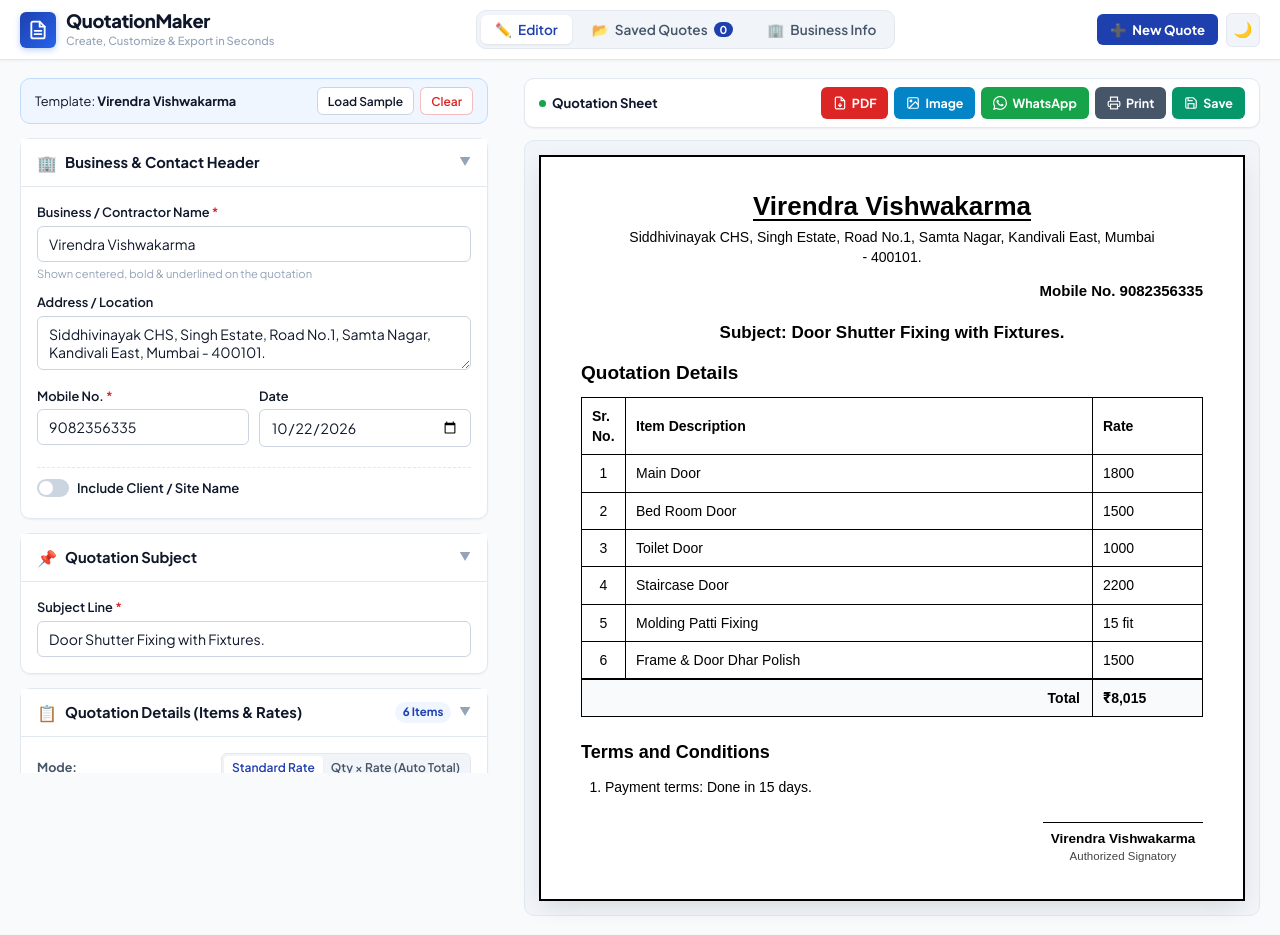
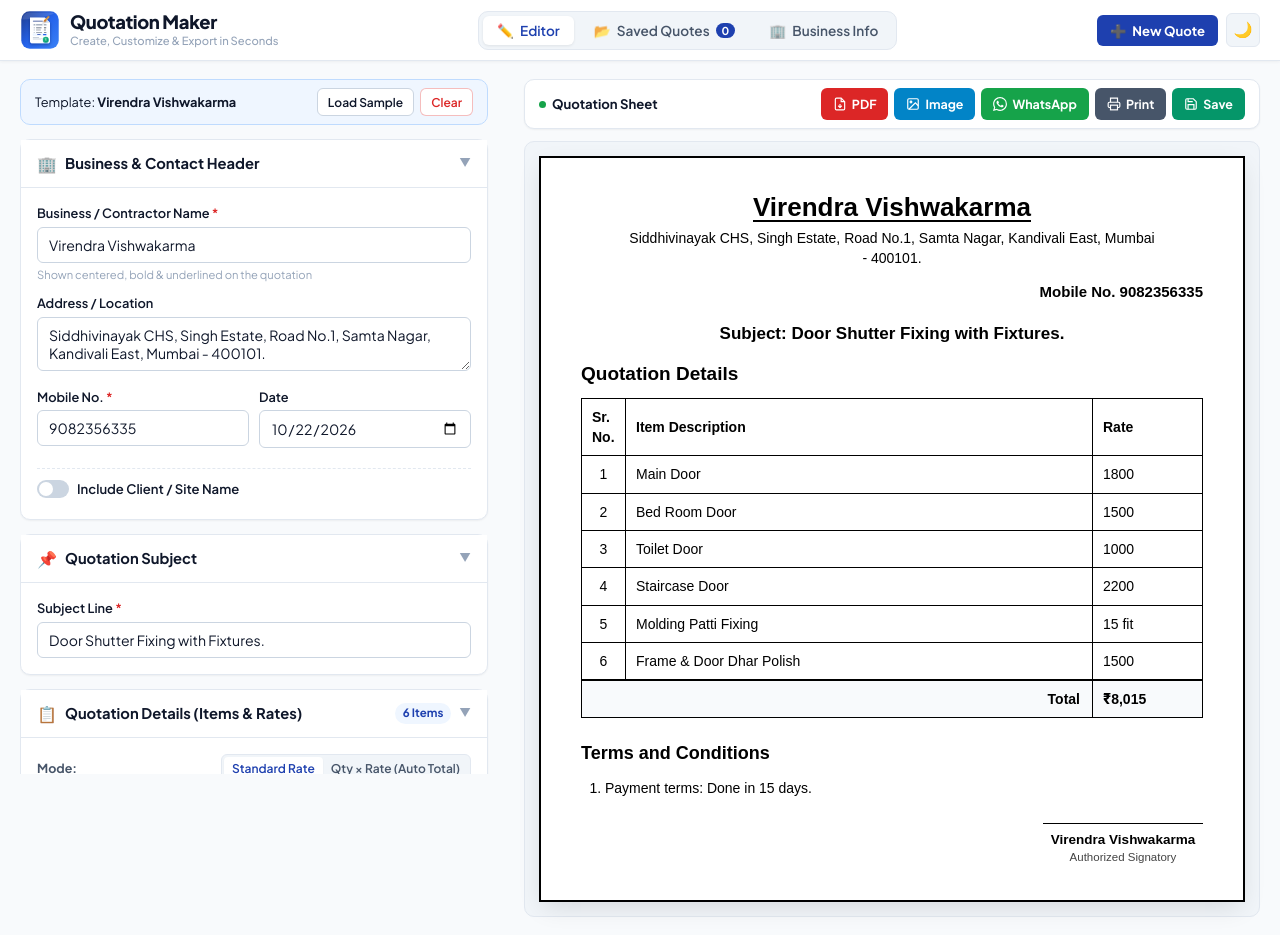
Before and after one commit to ShreeVish31/QuotationMaker, a plain HTML site: page index.html in a window 1280 px wide. Drawn offline with nearby package versions, Linux system fonts and the light colour scheme.

Commit message:
updated the icons

```diff
--- a/index.html
+++ b/index.html
@@ -3,7 +3,7 @@
 <head>
   <meta charset="UTF-8">
   <meta name="viewport" content="width=device-width, initial-scale=1.0, maximum-scale=1.0, user-scalable=no, viewport-fit=cover">
-  <title>QuotationMaker - Fast & Professional Quotation Creator</title>
+  <title>Quotation Maker - Fast & Professional Quotation Creator</title>
 
   <!-- PWA Meta & Manifest -->
   <link rel="manifest" href="./manifest.json">
@@ -11,7 +11,9 @@
   <meta name="apple-mobile-web-app-capable" content="yes">
   <meta name="apple-mobile-web-app-status-bar-style" content="black-translucent">
   <link rel="apple-touch-icon" href="./icon-192.png">
-  <link rel="icon" type="image/png" href="./icon-192.png">
+  <link rel="icon" type="image/png" sizes="192x192" href="./icon-192.png">
+  <link rel="icon" type="image/png" sizes="48x48" href="./favicon.png">
+  <link rel="icon" type="image/svg+xml" href="./icon.svg">
 
   <!-- Fonts -->
   <link rel="preconnect" href="https://fonts.googleapis.com">
@@ -38,15 +40,10 @@
       <!-- Brand Logo & Name -->
       <div class="brand-group">
         <div class="brand-icon">
-          <svg viewBox="0 0 24 24" width="20" height="20" fill="none" stroke="currentColor" stroke-width="2.2" stroke-linecap="round" stroke-linejoin="round">
-            <path d="M14 2H6a2 2 0 0 0-2 2v16a2 2 0 0 0 2 2h12a2 2 0 0 0 2-2V8z"></path>
-            <polyline points="14 2 14 8 20 8"></polyline>
-            <line x1="16" y1="13" x2="8" y2="13"></line>
-            <line x1="16" y1="17" x2="8" y2="17"></line>
-          </svg>
+          <img src="./icon.svg" alt="QuotationMaker" class="brand-icon-img">
         </div>
         <div class="brand-info">
-          <h1 class="brand-title">QuotationMaker</h1>
+          <h1 class="brand-title">Quotation Maker</h1>
           <span class="brand-subtitle">Create, Customize & Export in Seconds</span>
         </div>
       </div>
--- a/service-worker.js
+++ b/service-worker.js
@@ -8,6 +8,8 @@ const ASSETS_TO_CACHE = [
   './manifest.json',
   './icon-192.png',
   './icon-512.png',
+  './favicon.png',
+  './icon.svg',
   'https://cdnjs.cloudflare.com/ajax/libs/html2canvas/1.4.1/html2canvas.min.js',
   'https://cdnjs.cloudflare.com/ajax/libs/jspdf/2.5.1/jspdf.umd.min.js',
   'https://fonts.googleapis.com/css2?family=Plus+Jakarta+Sans:wght@400;500;600;700;800&display=swap'
--- a/style.css
+++ b/style.css
@@ -112,15 +112,18 @@ html, body {
 }
 
 .brand-icon {
-  width: 36px;
-  height: 36px;
-  background: linear-gradient(135deg, #1e40af, #2563eb);
-  color: #ffffff;
-  border-radius: var(--radius-sm);
+  width: 40px;
+  height: 40px;
   display: flex;
   align-items: center;
   justify-content: center;
-  box-shadow: 0 2px 6px rgba(37, 99, 235, 0.3);
+  flex-shrink: 0;
+}
+
+.brand-icon-img {
+  width: 100%;
+  height: 100%;
+  display: block;
 }
 
 .brand-title {
```
Also changed, not shown: favicon.png (added), icon-192.png, icon-512.png, icon.svg (added).
